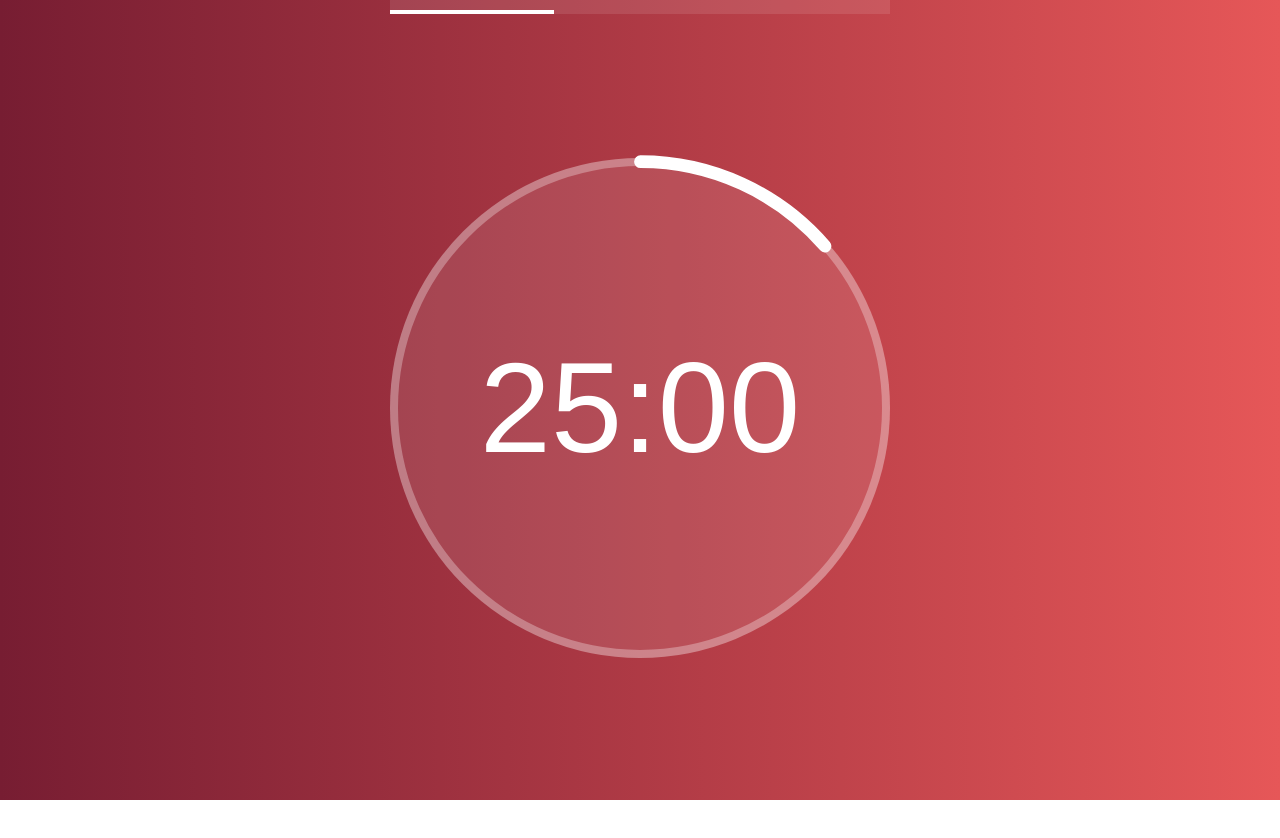
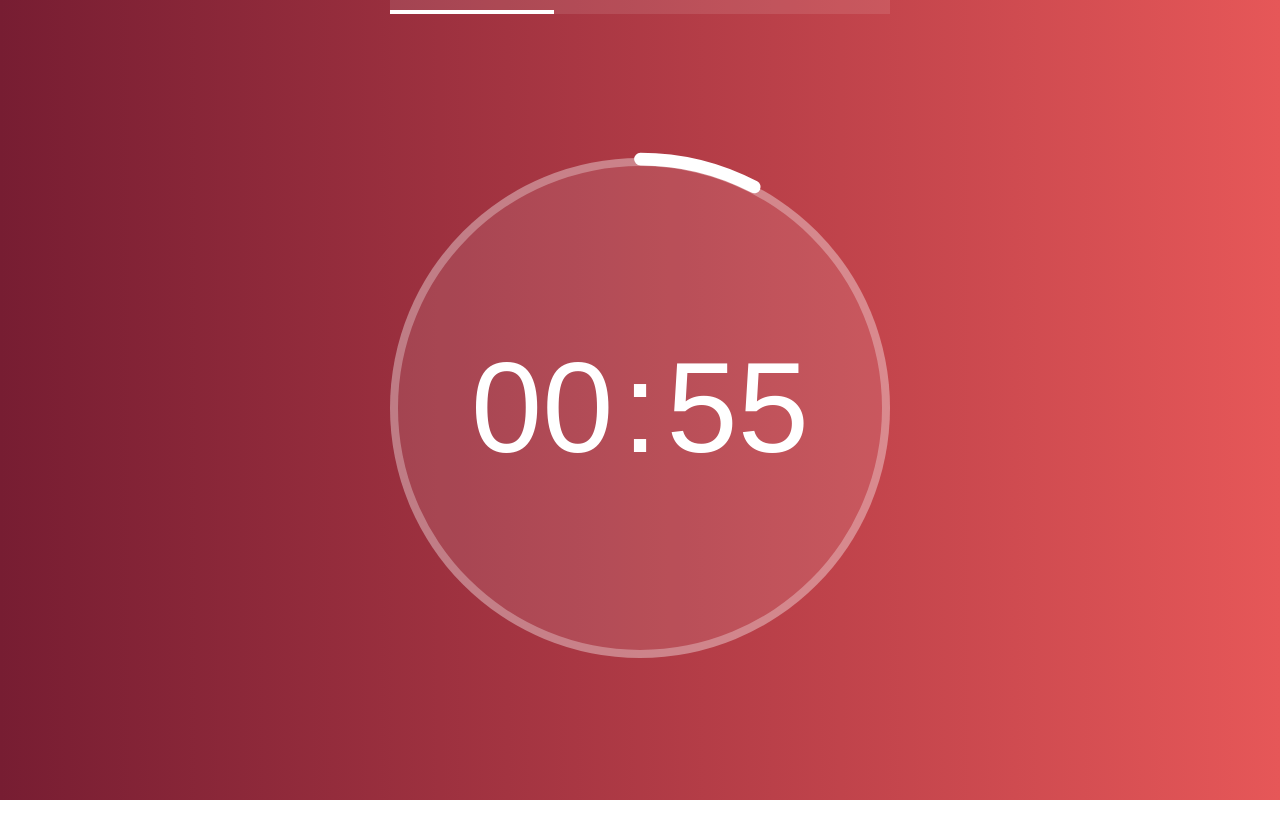
Before and after one commit to sebastianvarelag/pomo-app, a Next.js app: page / in a window 1280 px wide. Shown: the top 838 px of the page. Built offline with nearby package versions, Linux system fonts and the light colour scheme; a web font is replaced by a local one.

Commit message:
Add progress bar, countdown and transition for cicle

```diff
--- a/src/app/components/Timer.tsx
+++ b/src/app/components/Timer.tsx
@@ -1,17 +1,37 @@
+import { useAppSelector } from "@/redux/hooks"
 import { Controls } from "./Controls"
 import { Menu } from "./Menu"
+import useCountdown from "../utils/useCountdown";
+import { secondsToMinutes } from "../helpers/helpers";
+import { useEffect } from "react";
 
 export const Timer = () => {
+
+
+  const { modes, mode, isRunning } = useAppSelector(state => state.timer);
+
+  const { ticking, progress, timeLeft, start} = useCountdown(modes[mode as keyof typeof modes].sessionLength);
+
+  useEffect(() => {
+    if(isRunning){
+      start();
+    }
+  }, [isRunning])
+
+  const {minutesString, secondsString } = secondsToMinutes(timeLeft);
+
   return (
     <div className="flex flex-col justify-center w-full h-full items-center sm:gap-16 md:gap-36">
       <Menu/>
       <div className="flex justify-center items-center min-w-[500px] min-h-[500px] bg-white/10 scale-50 sm:scale-75 md:scale-100 border-8 border-white/30 rounded-full relative">
-        <div className="text-9xl">
-          <span className="select-none">25:00</span>
-        </div>
+          <div className="flex justify-center items-center text-9xl select-none">
+            <span className="w-[160px] text-center">{minutesString}</span>
+            <span>:</span>
+            <span className="w-[160px] text-center">{secondsString}</span>
+          </div>
           <svg className="absolute rotate-[270deg]" viewBox="0 0 90 90" height="600px" width="600px">
           <defs></defs>
-          <circle className="delay-200 ease-linear" r="38.5" cx="45" cy="45" fill="none" stroke="white" strokeLinecap="round" strokeWidth={2} strokeOpacity={1} strokeDasharray={233} strokeDashoffset={200} transform="matrix(0.952228, 0, 0, 0.951022, 2.440749, 2.269741)"></circle>
+          <circle r="38.9" cx="45" cy="45" fill="none" stroke="white" strokeLinecap="round" strokeWidth={2} strokeOpacity={1} strokeDasharray={244.4} strokeDashoffset={244.4 - (244.4 * progress)} transform="matrix(0.952228, 0, 0, 0.951022, 2.440749, 2.269741)"></circle>
         </svg>
       </div>
       <Controls/>
--- a/src/app/globals.css
+++ b/src/app/globals.css
@@ -44,4 +44,8 @@ body {
     z-index: 0;
     transition: all .3s ease 0s;
   }
+
+  circle{
+    transition: stroke-dashoffset 1s linear;
+  }
 }
--- /dev/null
+++ b/src/app/utils/useCountdown.ts
@@ -0,0 +1,52 @@
+import { useCallback, useEffect, useRef, useState } from "react";
+
+export default function useCountdown(minutes : number){
+  const intervalRef = useRef<NodeJS.Timeout | null>(null);
+  const time = minutes * 60;
+  const [timeLeft, setTimeLeft] = useState(time);
+  const [ticking, setTicking] = useState(false);
+  const [progress, setProgress] = useState(0);
+
+  const clear = () => {
+    if (intervalRef.current) {
+      clearInterval(intervalRef.current);
+      intervalRef.current = null;
+    }
+  }
+
+  const tick = useCallback(() =>{
+    if (timeLeft > 0){
+      setTimeLeft(timeLeft - 1);
+      setProgress((count) => count + 1); // Sum every second
+    }
+    if(timeLeft <= 1){
+      setTicking(false);
+      clear();
+    }
+  }, [timeLeft])
+
+  useEffect(() =>{
+    if(ticking){
+      intervalRef.current = setInterval(tick, 1000);
+    }else{
+      clear();
+    }
+    return clear;
+  }, [tick, ticking]);
+
+  useEffect(() =>{
+    setTimeLeft(time);
+  }, [time]);
+
+  const start = useCallback(() =>{
+    setTicking(true);
+    setProgress(0); // Reset progress every start
+  }, [])
+
+  return{
+    timeLeft,
+    progress: progress / time,
+    ticking,
+    start,
+  }
+}
```
